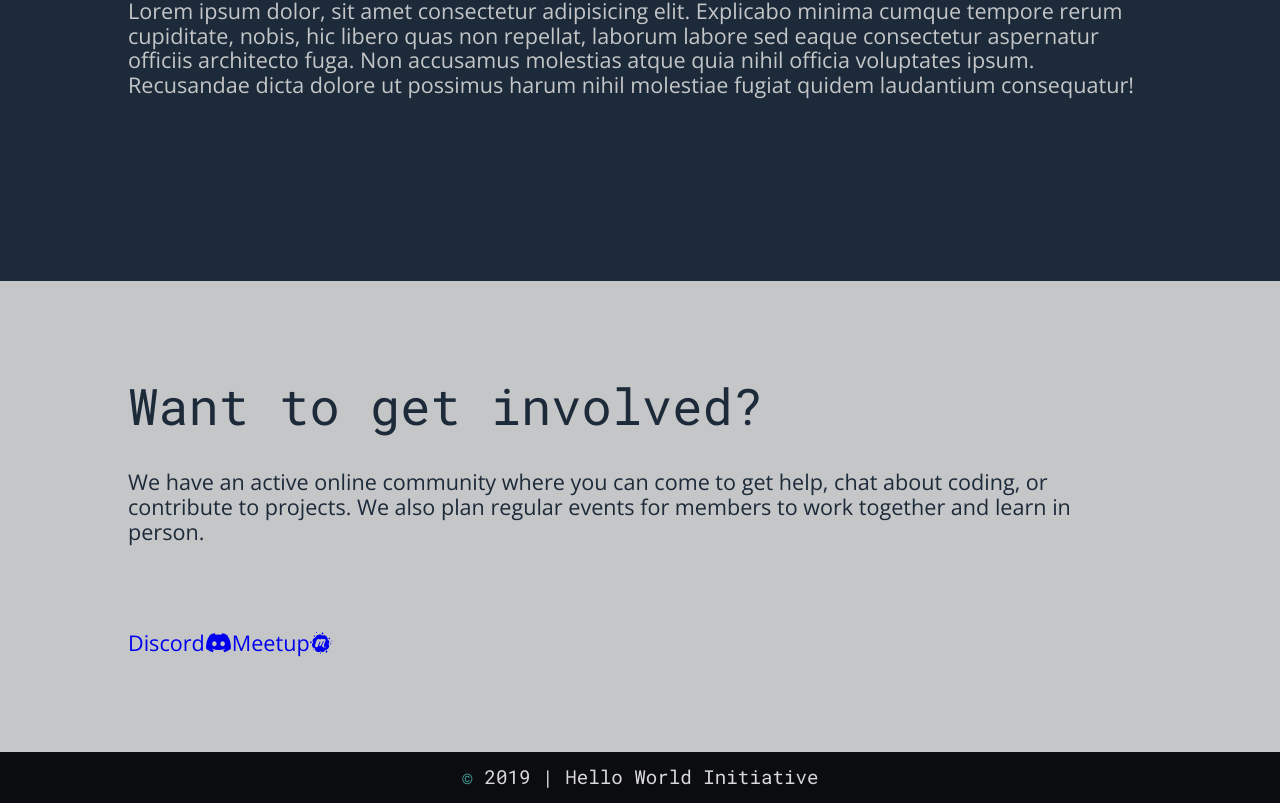
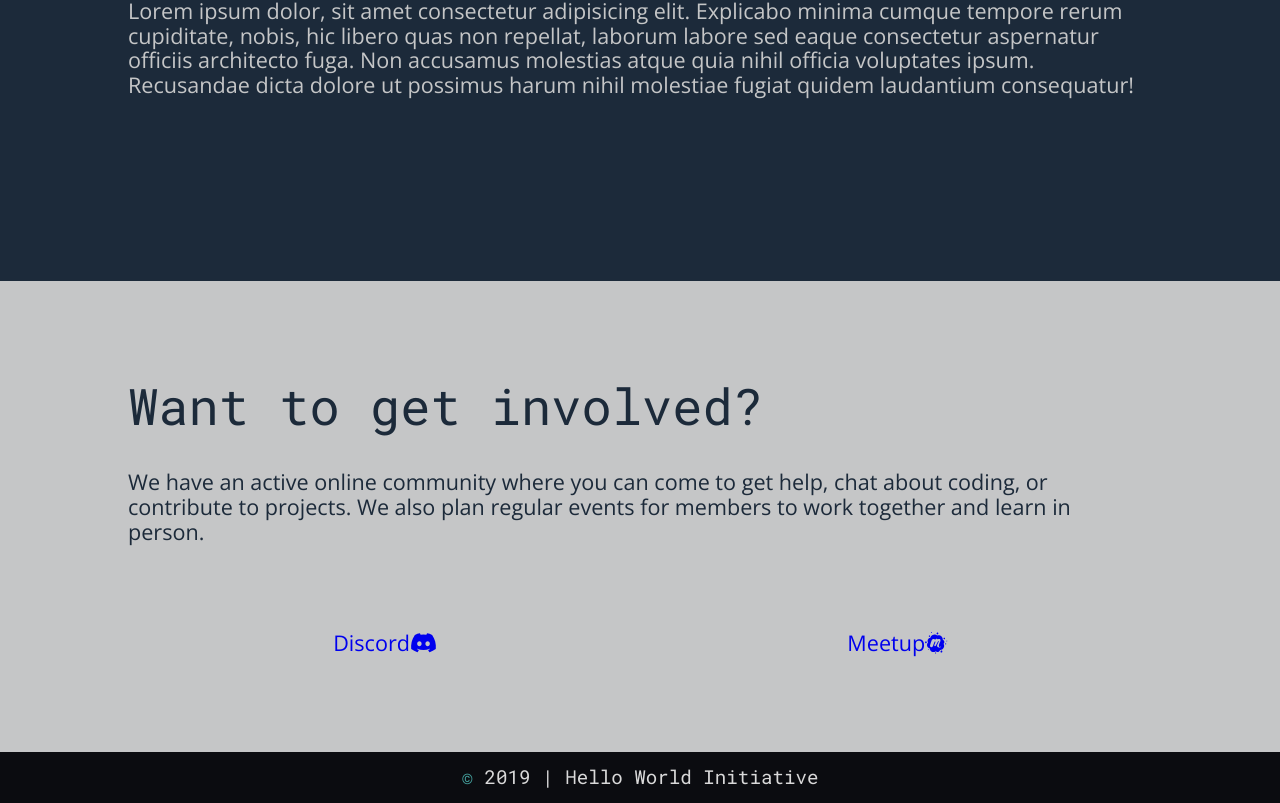
Before and after one commit to hello-world-initiative/hello-world-initiative, a React (Create React App) app: page /about in a window 1280 px wide. Shown: the part 1567-2370 px from the top of the page. Built offline with nearby package versions, Linux system fonts and the light colour scheme.

Commit message:
Add stylesheet for linkbutton

```diff
--- /dev/null
+++ b/src/styles/components/LinkButton.scss
@@ -0,0 +1,27 @@
+.linkButton-container {
+  display: flex;
+  flex-direction: row;
+  justify-content: space-around;
+  align-items: center;
+}
+
+// Todo: finish these styles
+.linkButton {
+  // Shared styles for all LinkButtons
+}
+
+.linkButton-regular {
+  // Styles for regular (outline) version of LinkButton
+}
+
+.linkButton-regular {
+  // Styles for solid version of LinkButton
+}
+
+.linkButton-text {
+
+}
+
+.linkButton-icon {
+
+}
--- a/src/styles/components/index.scss
+++ b/src/styles/components/index.scss
@@ -1,5 +1,6 @@
 @import "./Footer.scss";
 @import "./Header.scss";
 @import "./Heading.scss";
+@import "./LinkButton.scss";
 @import "./Nav.scss";
 @import "./Section.scss";
```
